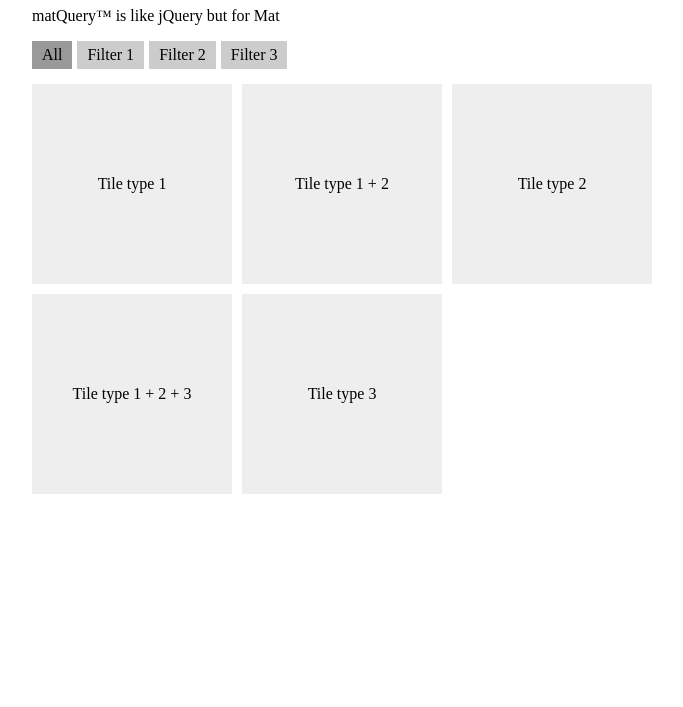
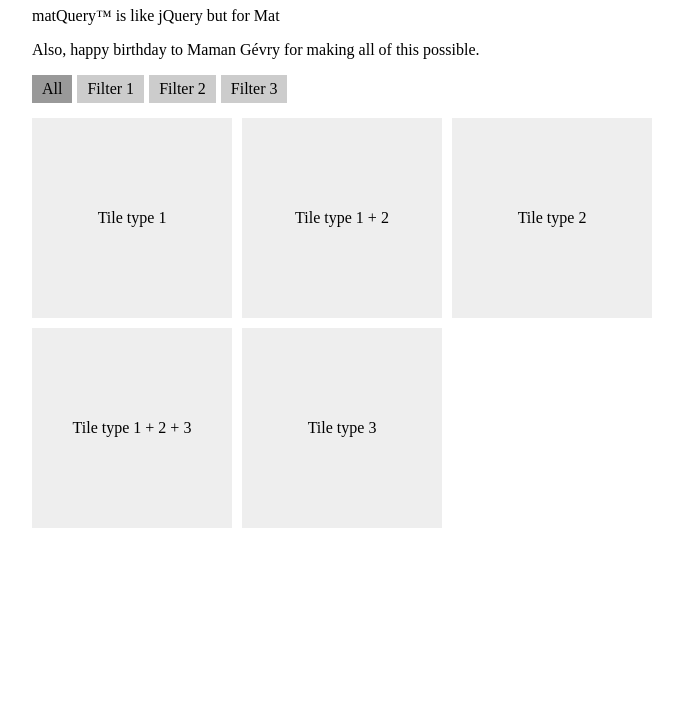
Before and after one commit to MouseEatsCat/gQuery, a plain HTML site: page index.html in a window 1280 px wide. Shown: the part 93-800 px from the top of the page, without its empty margins (8-691 px from the left). Drawn offline with Linux system fonts and the light colour scheme.

Commit message:
Birthday message

```diff
--- a/index.html
+++ b/index.html
@@ -10,6 +10,7 @@
 	<main>
 		<h1>This is an example using matQuery&trade;</h1>
 		<p>matQuery&trade; is like jQuery but for Mat</p>
+		<p>Also, happy birthday to Maman Gévry for making all of this possible.</p>
 		<div class="content">
 			<div class="filters">
 				<div class="gallery-filter" data-filter="*">All</div>
```
